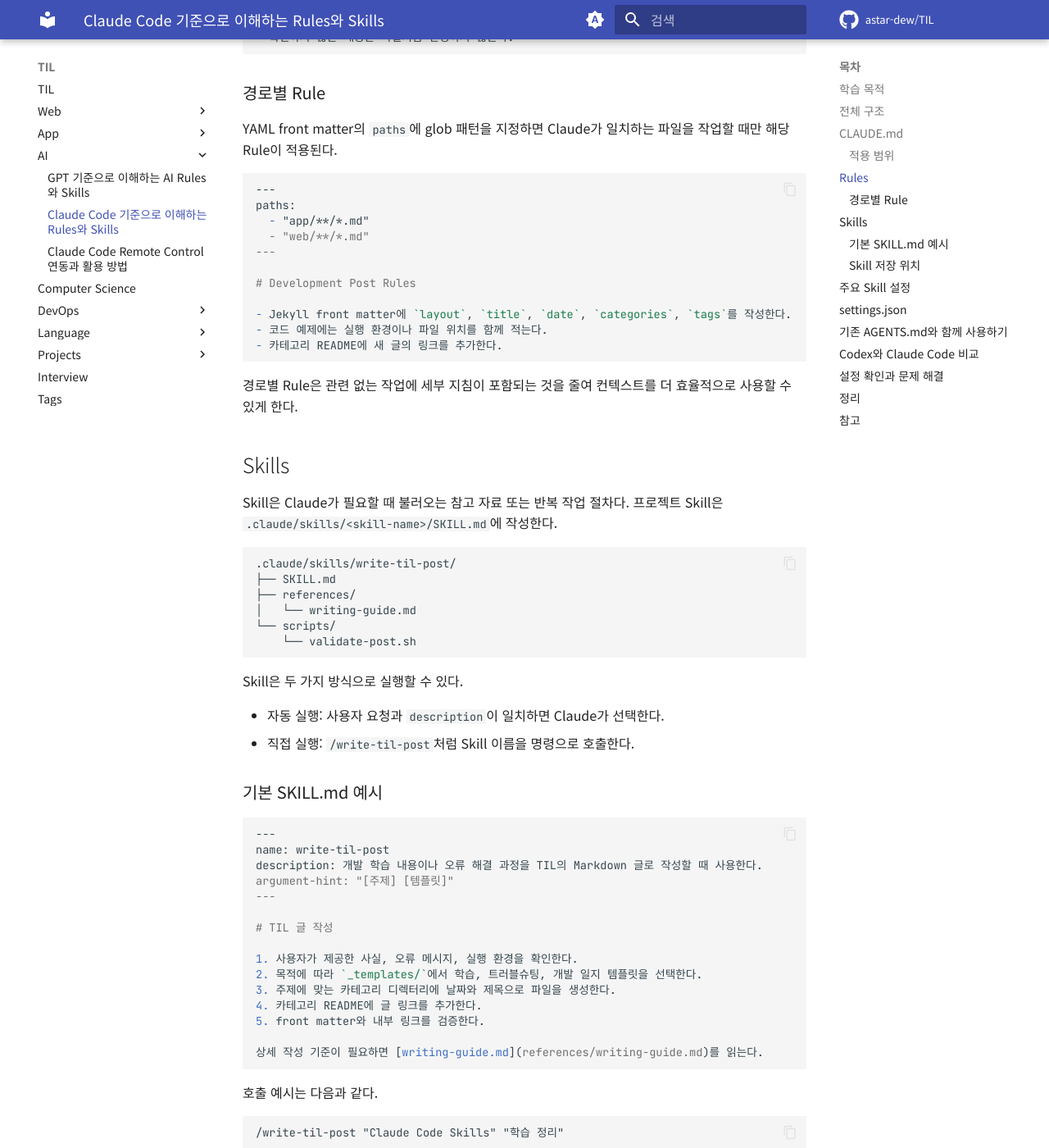
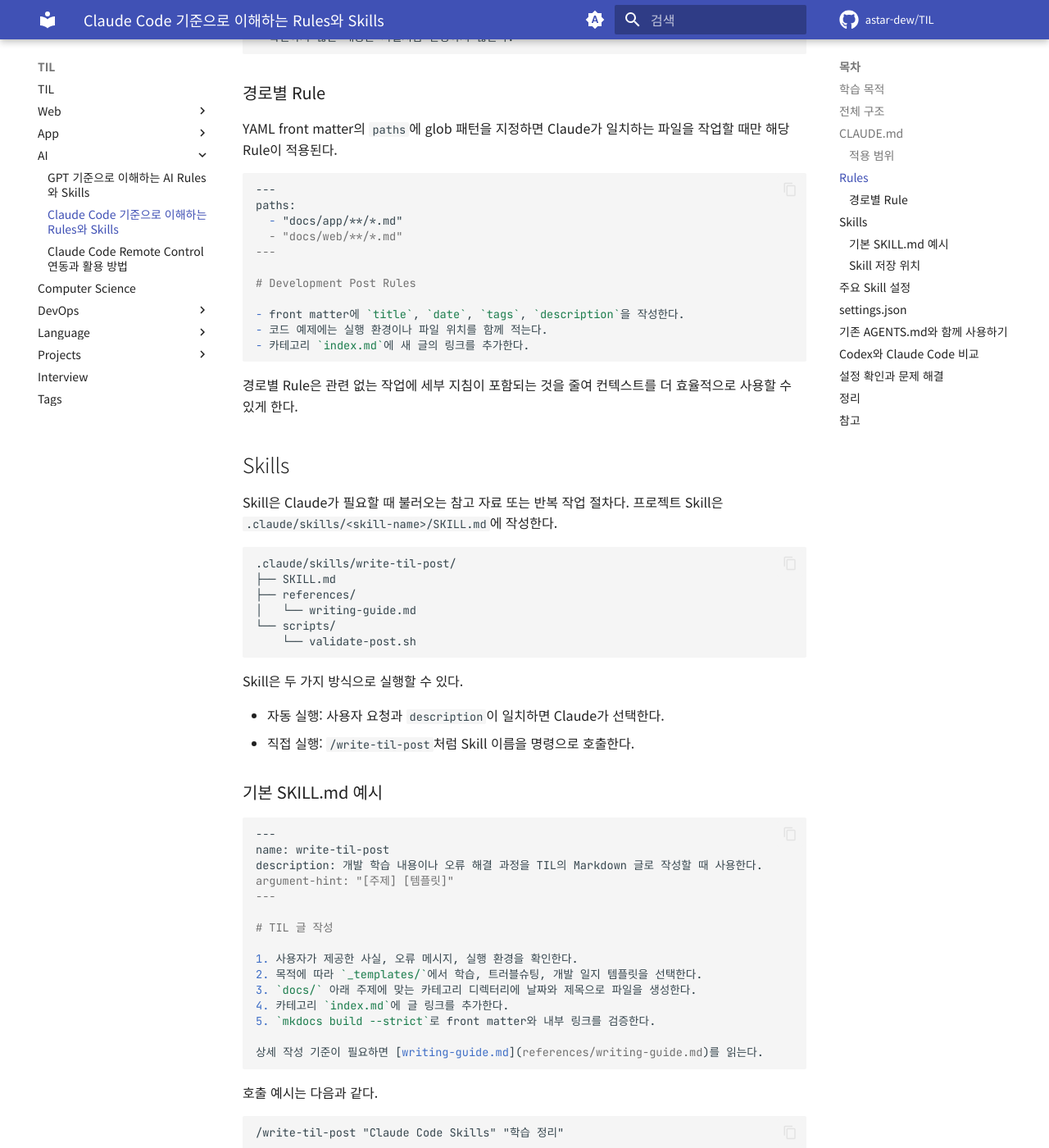
Before and after one commit to astar-dew/TIL, an MkDocs documentation site: the page built from docs/ai/2026-07-26-claude-code-rules-skills.md, in a window 1280 px wide and 1400 px high, scrolled down 2475 px. Shown: the whole window at 82% size. Built offline with MkDocs 1.6.1 and Material for MkDocs 9.7.7, drawn with Linux system fonts in a browser that asks for light colours; comment, search, counter and statistics services are not loaded; some of the changed text lies outside the part shown.

Commit message:
Update AI notes to match MkDocs structure
Rules·Skills 글 두 편은 이 저장소를 예시 프로젝트로 사용해 설명하는데,
예시가 마이그레이션 이전 구조를 가리키고 있어 그대로 따라 하면
존재하지 않는 경로와 폐기된 front matter 키를 쓰게 된다.

- `Jekyll front matter` -> `title`, `date`, `tags`, `description`
- 카테고리 `README` -> `index.md`
- `paths` glob과 파일 생성 경로에 `docs/` 접두어 추가
- 링크 검증 단계를 `mkdocs build --strict`로 명시

Co-Authored-By: Claude Opus 5 (1M context) <noreply@anthropic.com>

````diff
--- a/docs/ai/2026-07-26-claude-code-rules-skills.md
+++ b/docs/ai/2026-07-26-claude-code-rules-skills.md
@@ -51,9 +51,9 @@ project/
 # Project Guide
 
 - 문서와 답변은 한국어로 작성한다.
-- 학습 글은 Jekyll front matter를 포함한다.
-- 글 파일은 주제에 맞는 카테고리 디렉터리에 생성한다.
-- 새 글을 만들면 해당 카테고리의 README에 링크를 추가한다.
+- 학습 글은 front matter에 `title`, `date`, `tags`, `description`을 포함한다.
+- 글 파일은 `docs/` 아래 주제에 맞는 카테고리 디렉터리에 생성한다.
+- 새 글을 만들면 해당 카테고리의 `index.md`에 링크를 추가한다.
 - Markdown 변경 후 `git diff --check`를 실행한다.
 ```
 
@@ -112,15 +112,15 @@ Claude가 일치하는 파일을 작업할 때만 해당 Rule이 적용된다.
 ```md
 ---
 paths:
-  - "app/**/*.md"
-  - "web/**/*.md"
+  - "docs/app/**/*.md"
+  - "docs/web/**/*.md"
 ---
 
 # Development Post Rules
 
-- Jekyll front matter에 `layout`, `title`, `date`, `categories`, `tags`를 작성한다.
+- front matter에 `title`, `date`, `tags`, `description`을 작성한다.
 - 코드 예제에는 실행 환경이나 파일 위치를 함께 적는다.
-- 카테고리 README에 새 글의 링크를 추가한다.
+- 카테고리 `index.md`에 새 글의 링크를 추가한다.
 ```
 
 경로별 Rule은 관련 없는 작업에 세부 지침이 포함되는 것을 줄여
@@ -158,9 +158,9 @@ argument-hint: "[주제] [템플릿]"
 
 1. 사용자가 제공한 사실, 오류 메시지, 실행 환경을 확인한다.
 2. 목적에 따라 `_templates/`에서 학습, 트러블슈팅, 개발 일지 템플릿을 선택한다.
-3. 주제에 맞는 카테고리 디렉터리에 날짜와 제목으로 파일을 생성한다.
-4. 카테고리 README에 글 링크를 추가한다.
-5. front matter와 내부 링크를 검증한다.
+3. `docs/` 아래 주제에 맞는 카테고리 디렉터리에 날짜와 제목으로 파일을 생성한다.
+4. 카테고리 `index.md`에 글 링크를 추가한다.
+5. `mkdocs build --strict`로 front matter와 내부 링크를 검증한다.
 
 상세 작성 기준이 필요하면 [writing-guide.md](references/writing-guide.md)를 읽는다.
 ```
````
Also changed, not shown: docs/ai/2026-07-26-gpt-ai-rules-skills.md (+3 -3 lines).
